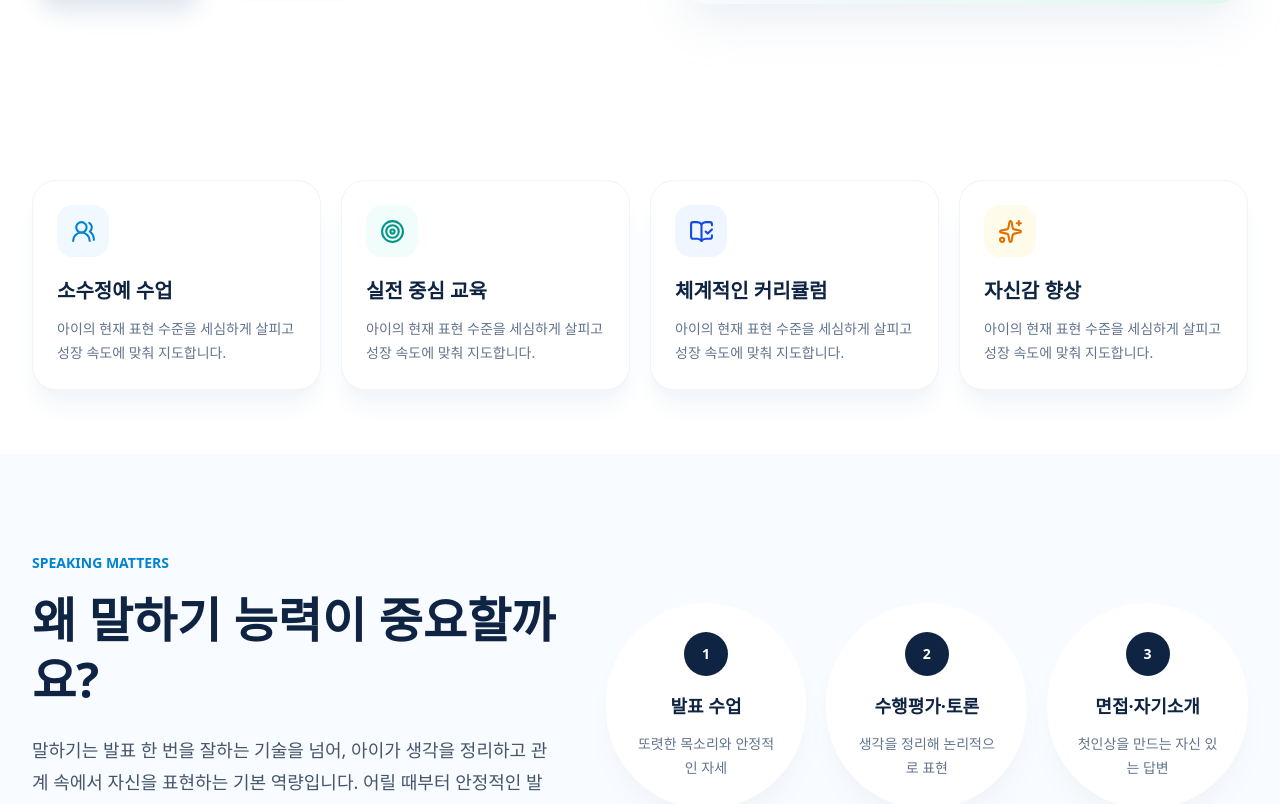
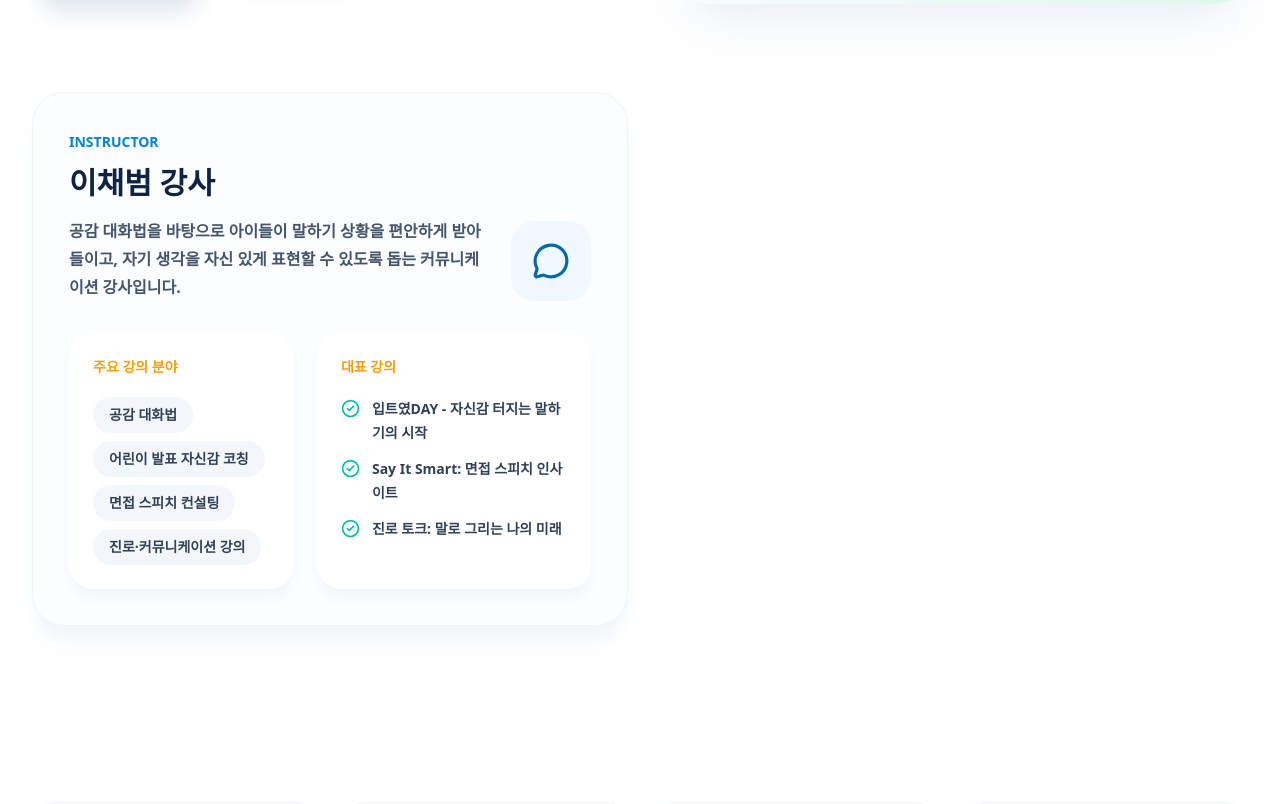
Before and after one commit to Juniorgi/dday-kids-speech, a React (Vite) app: page / in a window 1280 px wide. Shown: the part 594-1398 px from the top of the page. Built offline with nearby package versions, Linux system fonts and the light colour scheme.

Commit message:
Add Lee Chaebeom instructor

```diff
--- a/src/App.jsx
+++ b/src/App.jsx
@@ -79,6 +79,19 @@ export default function App() {
     "前 기상청 기상전문기자",
     "前 경기도광주시청 취재기자",
     "前 공공기관 청년센터 스피치 강의 및 면접 특강 다수 진행",
+  ];
+
+  const leeInstructorHighlights = [
+    "공감 대화법",
+    "어린이 발표 자신감 코칭",
+    "면접 스피치 컨설팅",
+    "진로·커뮤니케이션 강의",
+  ];
+
+  const leeLectures = [
+    "입트였DAY - 자신감 터지는 말하기의 시작",
+    "Say It Smart: 면접 스피치 인사이트",
+    "진로 토크: 말로 그리는 나의 미래",
   ];
 
   const reviews = [
@@ -189,6 +202,64 @@ export default function App() {
                       </span>
                     ))}
                   </div>
+                </div>
+              </div>
+            </div>
+          </div>
+
+          <div className="mt-10 rounded-[2rem] border border-slate-100 bg-[#fbfdff] p-7 shadow-xl shadow-slate-100 sm:p-9">
+            <div className="flex flex-col justify-between gap-5 md:flex-row md:items-end">
+              <div>
+                <span className="text-sm font-extrabold text-sky-600">
+                  INSTRUCTOR
+                </span>
+                <h3 className="mt-3 text-3xl font-extrabold text-[#0e2442]">
+                  이채범 강사
+                </h3>
+                <p className="mt-4 max-w-2xl text-base font-semibold leading-7 text-slate-600">
+                  공감 대화법을 바탕으로 아이들이 말하기 상황을 편안하게
+                  받아들이고, 자기 생각을 자신 있게 표현할 수 있도록 돕는
+                  커뮤니케이션 강사입니다.
+                </p>
+              </div>
+              <div className="flex size-20 shrink-0 items-center justify-center rounded-3xl bg-sky-50 text-sky-700">
+                <MessageCircle size={38} />
+              </div>
+            </div>
+
+            <div className="mt-8 grid gap-6 lg:grid-cols-[0.9fr_1.1fr]">
+              <div className="rounded-3xl bg-white p-6 shadow-lg shadow-slate-100">
+                <p className="text-sm font-extrabold text-[#f59e0b]">
+                  주요 강의 분야
+                </p>
+                <div className="mt-5 flex flex-wrap gap-2">
+                  {leeInstructorHighlights.map((item) => (
+                    <span
+                      key={item}
+                      className="rounded-full bg-[#f3f7fb] px-4 py-2 text-sm font-bold text-slate-700"
+                    >
+                      {item}
+                    </span>
+                  ))}
+                </div>
+              </div>
+
+              <div className="rounded-3xl bg-white p-6 shadow-lg shadow-slate-100">
+                <p className="text-sm font-extrabold text-[#f59e0b]">
+                  대표 강의
+                </p>
+                <div className="mt-5 grid gap-3">
+                  {leeLectures.map((lecture) => (
+                    <div key={lecture} className="flex items-start gap-3">
+                      <CheckCircle2
+                        className="mt-0.5 shrink-0 text-teal-500"
+                        size={19}
+                      />
+                      <span className="text-sm font-bold leading-6 text-slate-700">
+                        {lecture}
+                      </span>
+                    </div>
+                  ))}
                 </div>
               </div>
             </div>
```
